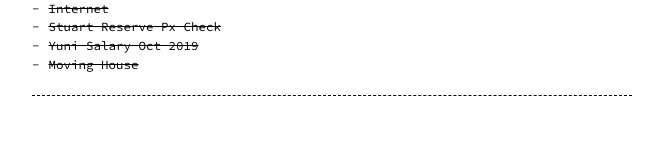
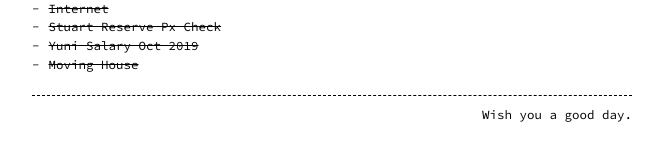
Before and after one commit to 912828qj2/912828qj2.github.io, a Jekyll site: the page built from archive/todo.md, in a window 1280 px wide. Shown: the part 308-469 px from the top of the page, without its empty margins (308-971 px from the left). Built offline with Jekyll 4.4.1, drawn with Linux system fonts in a browser that asks for light colours; our own code applies the rules of GitHub Pages for plain Markdown files.

Commit message:
Update _config.yml

```diff
--- a/_config.yml
+++ b/_config.yml
@@ -6,7 +6,7 @@
   - index.md
   - about.md
 
-#footer: 'follow us on <a href="https://twitter.com/">twitter</a>'
+footer: 'Wish you a good day.'
 
 style: light # dark (default) or light
 #listen_for_clients_preferred_style: true # true or false (default)
```
